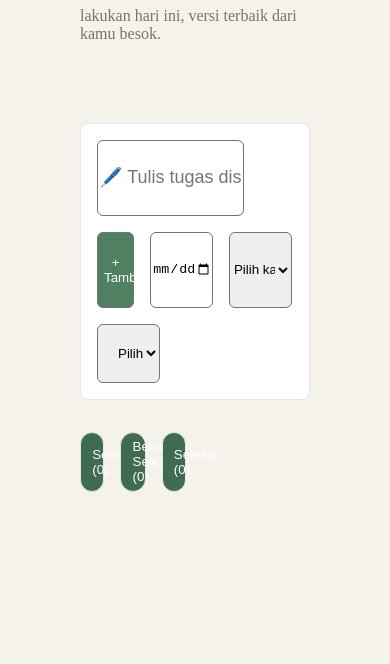
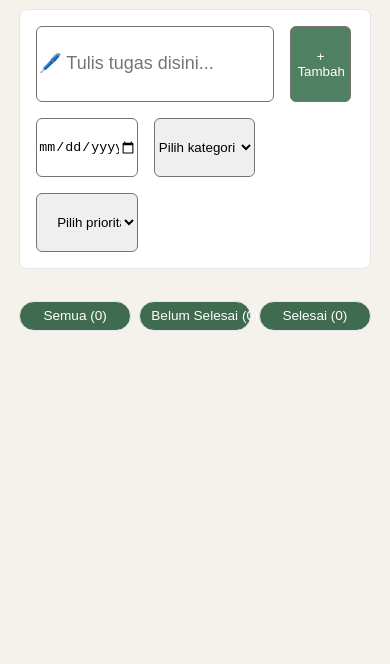
Before and after one commit to arisfaizal11/todo-list-v1, a website built with Vite: page index.html in a window 390 px wide. Shown: the part 180-844 px from the top of the page. Built offline with nearby package versions, Linux system fonts and the light colour scheme.

Commit message:
Perbaikan responsive mobile

```diff
--- a/src/css/style.css
+++ b/src/css/style.css
@@ -267,5 +267,33 @@ body{
     .formEdit {
         grid-template-columns: 1fr;
     }
+    .header{
+        margin: 2rem 1.2rem;
+    }
+    .formTugas{
+        margin-left: 1.2rem;
+        margin-right: 1.2rem;
+    }
+    .daftarTugas{
+        margin: 2rem 1.2rem;
+    }
+    .filter {
+        margin-left: 1.2rem;
+        margin-right: 1.2rem;
+        gap: 0.5rem;
+    }
+
+    #semua,
+    #belumSelesai,
+    #selesai {
+        width: auto;
+        flex: 1;
+        min-width: 0;
+    }
+
+    .filter button {
+        font-size: 0.85rem;
+        white-space: nowrap;
+    }
 
 }
```
